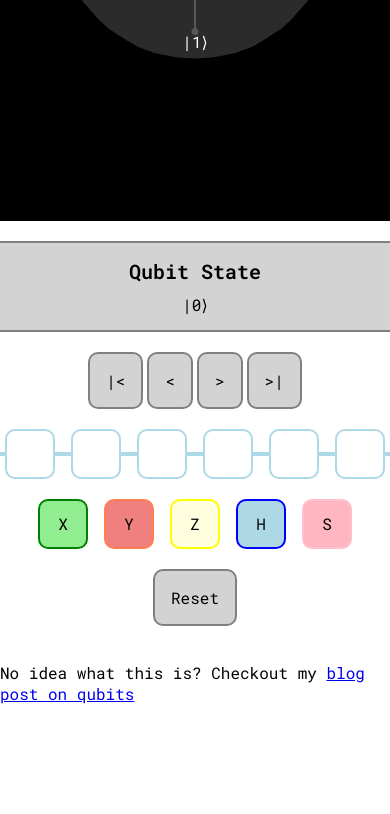
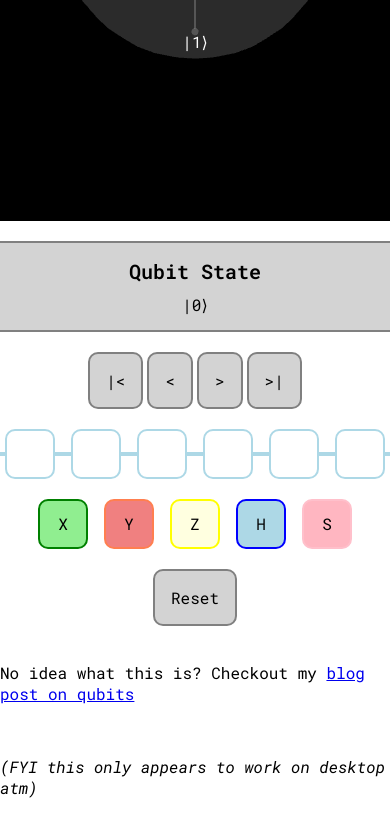
Before and after one commit to DazKins/qubit-simulator, a website built with Vite: page index.html in a window 390 px wide. Shown: the part 485-1299 px from the top of the page. Before the commit the page ends 1205 px from the top, so only its background shows below. Built offline with nearby package versions, Linux system fonts and the light colour scheme; animation ran at ten frames a second.

Commit message:
Add a note about mobile

```diff
--- a/index.html
+++ b/index.html
@@ -168,5 +168,6 @@
       No idea what this is? Checkout my
       <a href="https://dazkins.com/blog/what-is-a-qubit">blog post on qubits</a>
     </p>
+    <p><i>(FYI this only appears to work on desktop atm)</i></p>
   </body>
 </html>
```
